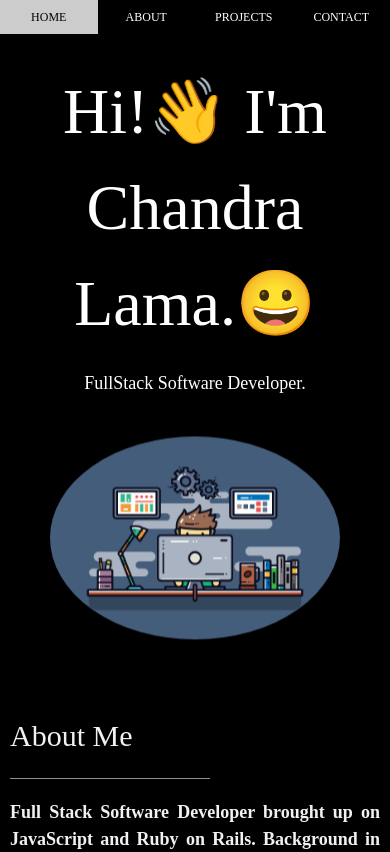
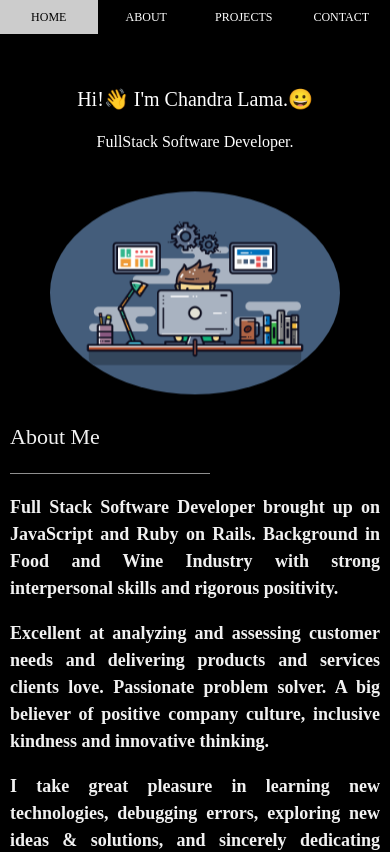
Before and after one commit to iamme24cl/my-website, a React (Create React App) app: page / in a window 390 px wide. Shown: the top 852 px of the page. Built offline with nearby package versions, Linux system fonts and the light colour scheme; a web font is replaced by a local one.

Commit message:
refactored layout

```diff
--- a/src/components/About.js
+++ b/src/components/About.js
@@ -3,10 +3,10 @@ import "./About.css";
 
 const About = () => {
   return (
-      <div className="w3-content w3-justify w3-text-grey w3-padding-16" id="about">
+      <div className="w3-content w3-justify w3-text-grey" id="about">
         <h2 className="w3-text-light-grey">About Me</h2>
         <hr style={{ width:"200px" }} className="w3-opacity"/>
-        <section className="css-typing w3-text-light-grey">
+        <section className="css-typing w3-text-light-grey w3-padding-16">
           <p>Full Stack Software Developer brought up on JavaScript and Ruby on Rails.</p>
 
           <p>
@@ -63,7 +63,7 @@ const About = () => {
         </div><br/>
 
         {/* skill icon badges */}
-        <div id="badges" style={{fontSize: "60px"}} class="w3-container w3-black">
+        <div id="badges" style={{fontSize: "60px"}} class="w3-container w3-black w3-padding-16">
           <div  className="w3-row">
             <div className="w3-half w3-container">
               <i class="devicon-ruby-plain-wordmark colored"></i>
--- a/src/components/App.css
+++ b/src/components/App.css
@@ -7,6 +7,8 @@ body, h1,h2,h3,h4,h5,h6 {
 body {
   font-size: 18px;
   color: #F0FFFF;
+  /* overflow: hidden;
+  margin: 0; */
 }
 
 /* Add a left margin to the "page content" that matches the width of the sidebar (120px) */
@@ -32,6 +34,10 @@ body {
   .project-image-container {
     height: auto;
   }
+
+  h2, h3 {
+    font-size: 22px!important;
+  }
 }
 
 /* Add some padding to "main content" on screens smaller than 1100px */
--- a/src/components/HomePage.css
+++ b/src/components/HomePage.css
@@ -41,3 +41,17 @@ img.w3-image.my-image:hover {
 		transform: translatey(0px);
 	}
 }
+
+#home {
+  padding-top: 32px!important;
+}
+
+/* Extra small devices (phones, 600px and down) */
+@media only screen and (max-width: 600px) {
+  #greeting {
+    font-size: 20px!important;
+  }
+  #home p {
+    font-size: 16px!important;
+  }
+}
--- a/src/components/HomePage.js
+++ b/src/components/HomePage.js
@@ -4,8 +4,8 @@ import "./HomePage.css";
 const HomePage = () => {
   return (
     <div id="home" className="w3-padding-large">
-      <header className="w3-container w3-padding-32 w3-center w3-black" id="home">
-        <h1 className="w3-jumbo"><span>Hi!<span className="wave"> 👋</span> I'm</span> Chandra Lama.<span>&#128512;</span></h1>
+      <header className="w3-container w3-center w3-black w3-row" id="home">
+        <h1 className="w3-jumbo w3-mobile" id="greeting"><span>Hi!<span className="wave"> 👋</span> I'm</span> Chandra Lama.<span>&#128512;</span></h1>
         <p>FullStack Software Developer.</p>
         <img src="images/software-engineers-vector.png" alt="chandra lama" className="w3-image my-image" width="450" height="650" />
       </header>
```
